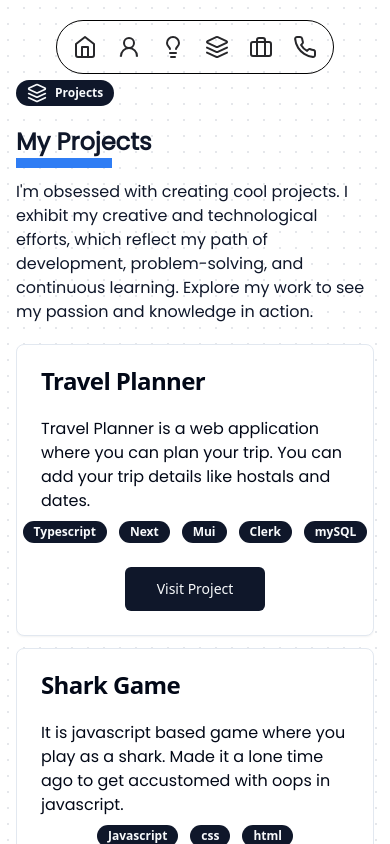
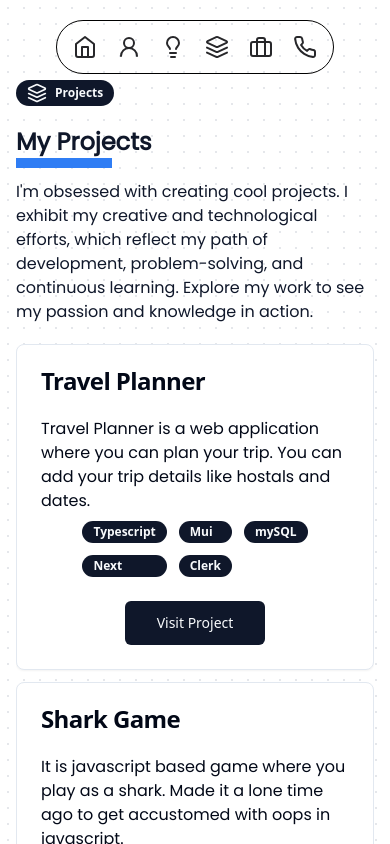
Before and after one commit to Night3y3/Portfolio_1, a Next.js app: page /projects in a window 390 px wide. Shown: the top 844 px of the page. Built offline with nearby package versions, Linux system fonts and the light colour scheme.

Commit message:
project page skill used responsive

```diff
--- a/src/components/ProjectsCard.tsx
+++ b/src/components/ProjectsCard.tsx
@@ -23,7 +23,7 @@ const ProjectCards: React.FC<projectcardprops> = ({ value }) => {
       </CardHeader>
       <CardContent>
         <p className="text-base font-poppins">{value.description}</p>
-        <div className=" w-full h-fit flex mt-2 justify-center flex-row gap-3">
+        <div className=" w-full h-fit grid mt-2 justify-center grid-flow-col grid-rows-1 gap-3 max-lg:grid-rows-1 max-xl:grid-rows-2 max-sm:grid-rows-2">
           {
             value.tags.map((itm: string, indx: number) => {
               return <Badge key={indx}>{itm}</Badge>
```
